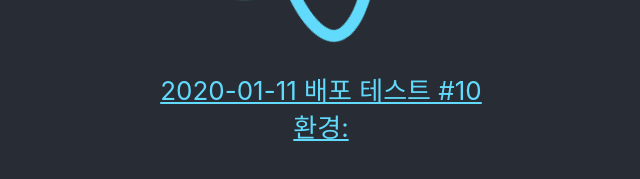
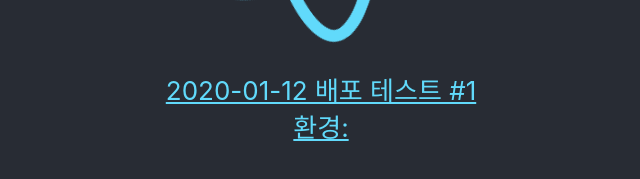
Before and after one commit to wkdaudwn11/aws-ecs-test, a React (Create React App) app: page / in a window 1280 px wide. Shown: the part 453-632 px from the top of the page, without its empty margins (319-959 px from the left). Built offline with nearby package versions, Linux system fonts and the light colour scheme.

Commit message:
배포 테스트 #1

```diff
--- a/src/App.js
+++ b/src/App.js
@@ -12,7 +12,7 @@ function App() {
           target="_blank"
           rel="noopener noreferrer"
         >
-          2020-01-11 배포 테스트 #10
+          2020-01-12 배포 테스트 #1
           <br />
           환경: {process.env.REACT_APP_STAGE}
         </a>
```
Also changed, not shown: 1 other file (tests, documents, lock files or other folders).
